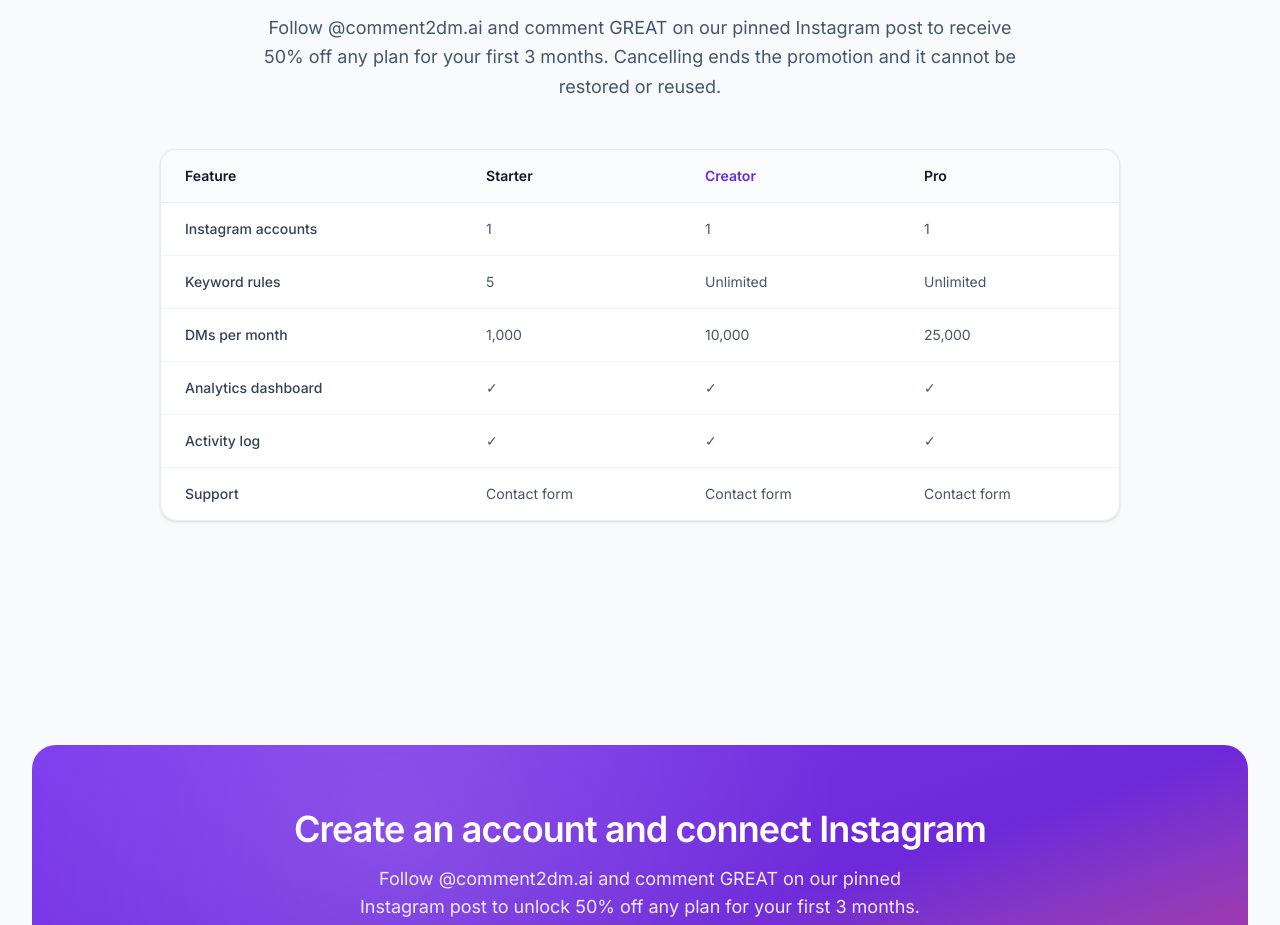
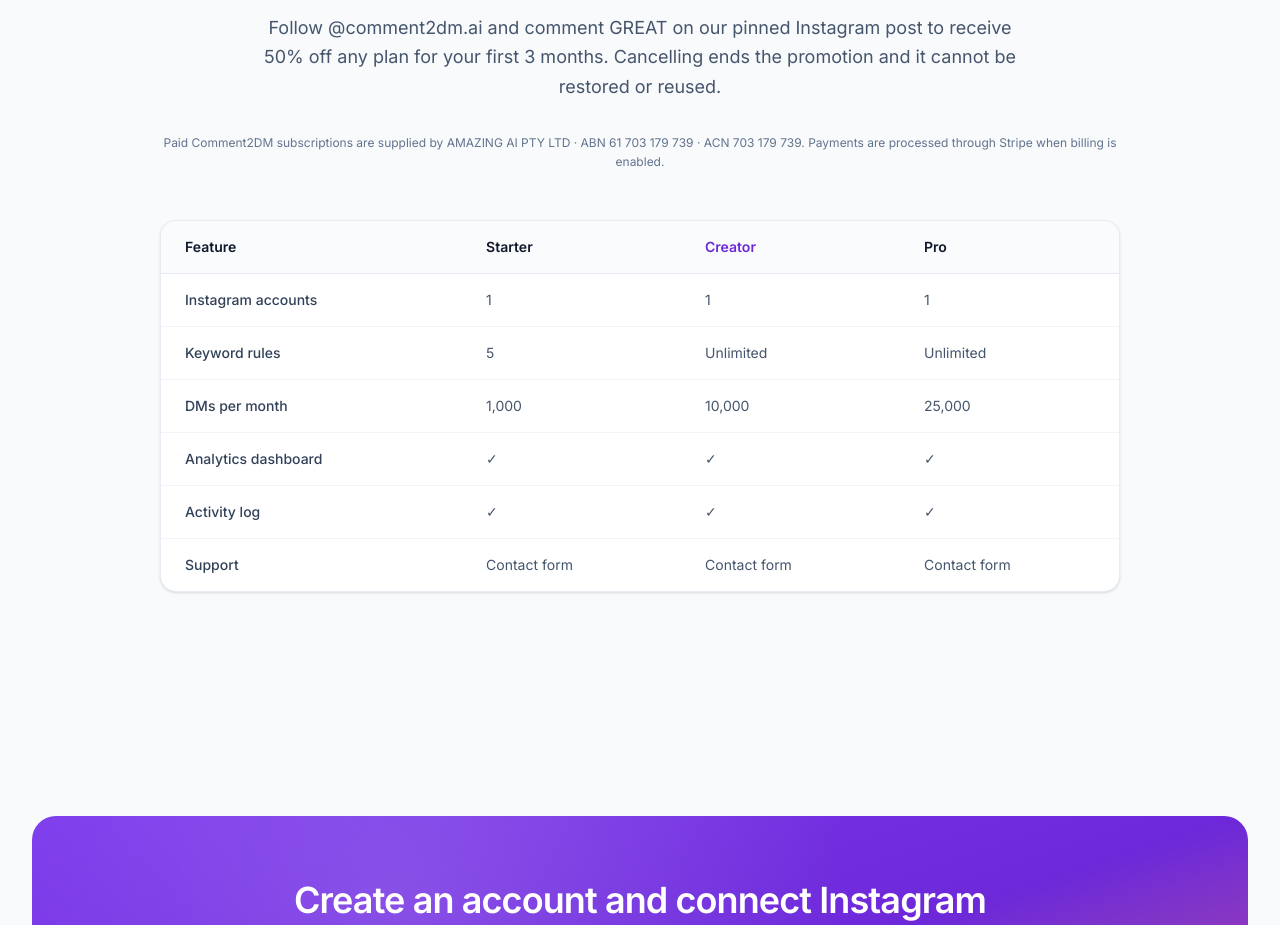
Before and after one commit to brijeshpatelriskyboy/insta-autodm, a Next.js app in the folder frontend/: page /pricing in a window 1280 px wide. Shown: the part 1842-2767 px from the top of the page. Built offline with nearby package versions, Linux system fonts and the light colour scheme; no server answers.

Commit message:
Add Comment2DM company details to pricing

```diff
--- a/frontend/src/app/(marketing)/pricing/page.tsx
+++ b/frontend/src/app/(marketing)/pricing/page.tsx
@@ -2,7 +2,7 @@ import type { Metadata } from "next";
 import { CTASection } from "@/components/marketing/CTASection";
 import { PricingSection } from "@/components/marketing/PricingSection";
 import { SectionHeading } from "@/components/marketing/SectionHeading";
-import { billingDisclosure } from "@/lib/marketing-data";
+import { billingDisclosure, siteConfig } from "@/lib/marketing-data";
 
 export const metadata: Metadata = {
   title: "Pricing",
@@ -40,6 +40,12 @@ export default function PricingPage() {
             title="Compare plans"
             description="Follow @comment2dm.ai and comment GREAT on our pinned Instagram post to receive 50% off any plan for your first 3 months. Cancelling ends the promotion and it cannot be restored or reused."
           />
+          <p className="mt-8 text-center text-xs leading-relaxed text-slate-500">
+            Paid Comment2DM subscriptions are supplied by {siteConfig.legalName} · ABN{" "}
+            {siteConfig.abn} · ACN {siteConfig.acn}. Payments are processed through
+            Stripe when billing is enabled.
+          </p>
+
           <div className="mt-12 overflow-x-auto rounded-2xl border border-slate-200/80 bg-white shadow-sm">
             <table className="w-full min-w-[600px] text-left text-sm">
               <thead>
```
